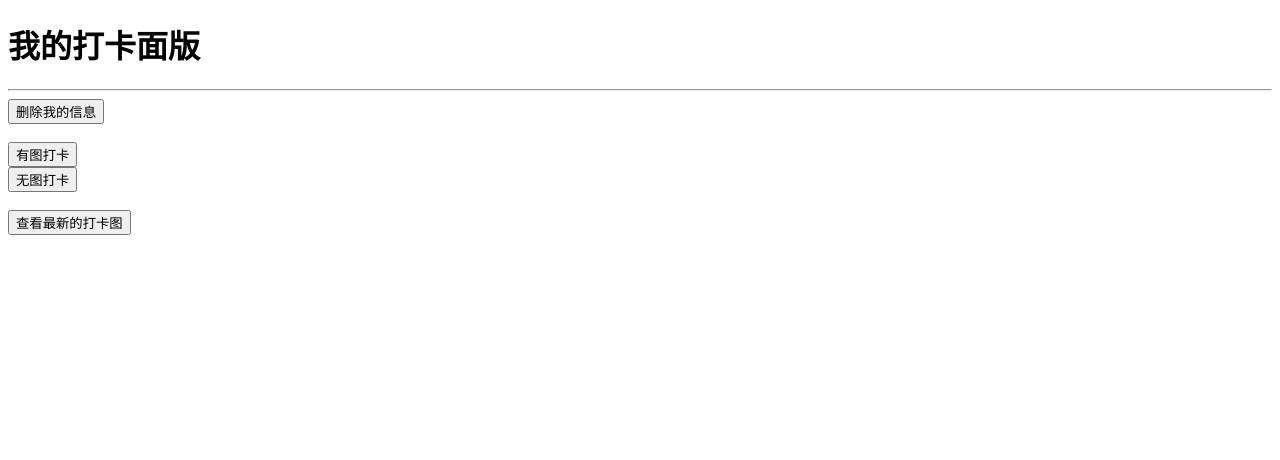
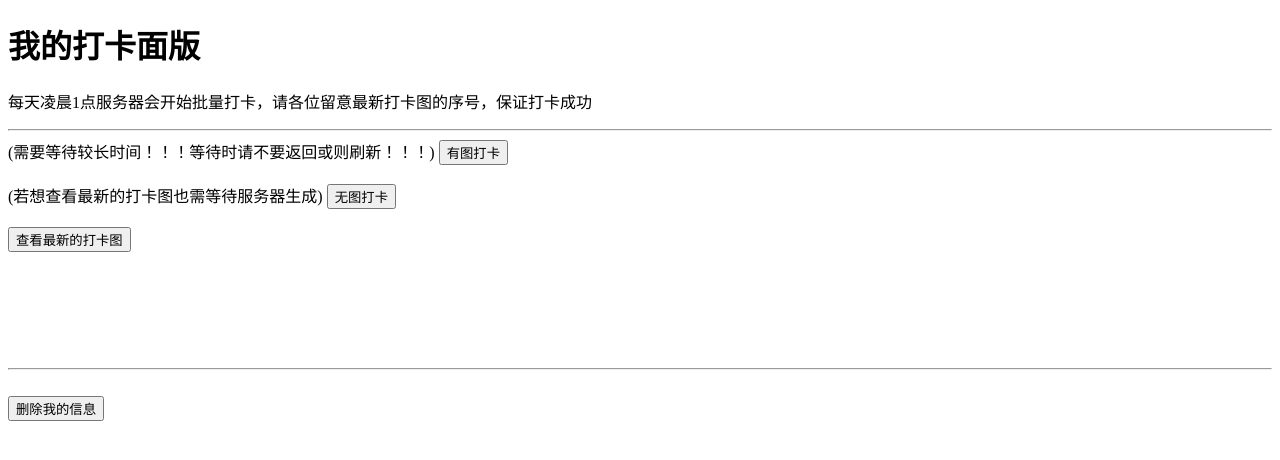
Before and after one commit to yulinfeng000/DaKaLa, a Flask app: template templates/info.html in a window 1280 px wide. Shown: the top 460 px of the page. Run offline with Flask 2, Linux system fonts and the light colour scheme; the template is opened without the code that fills it: most values are stand-ins (such as "Sample title", 1, 10 or a date in 2020); parts of the project's set-up code (start-up, migrations or seed data) failed here and were passed over.

Commit message:
更新app，增加新功能，增加定时任务

```diff
--- a/app.py
+++ b/app.py
@@ -1,24 +1,32 @@
 import time
 
 from flask import Flask, request, render_template, Response
+import pytz
 import userdb
 from daka import dakala
 import threading
 from tornado.wsgi import WSGIContainer
 from tornado.httpserver import HTTPServer
 from tornado.ioloop import IOLoop
+from flask_apscheduler import APScheduler
 
 app = Flask(__name__, static_folder='./static')
+scheduler = APScheduler(app=app)
 http_server = HTTPServer(WSGIContainer(app), xheaders=True)
+
+tz = pytz.timezone('Asia/Shanghai')
 
 
 @app.route('/', methods=['GET'])
 def hello_world():
     cok = request.cookies
     stuid = cok.get("stuid")
-
     if stuid is None:
         return render_template('index.html')
+    elif userdb.db_get_user_by_stuid(stuid) is None:
+        resp = Response(render_template('index.html'))
+        resp.delete_cookie("stuid")
+        return resp
     else:
         return render_template('info.html', stuid=stuid)
 
@@ -89,6 +97,18 @@ def daka(stuid):
     return photo(stuid), 200
 
 
+@scheduler.task(id="cycle_daka", trigger='cron', timezone='Asia/Shanghai', day_of_week='0-6', hour=1)
+def cycle_daka():
+    print("开始执行定时打卡")
+    mylist = userdb.find_all_user()
+    for stu in mylist:
+        print(stu)
+        _t = threading.Thread(target=daka_worker, args=(stu['stuid'],), daemon=True)
+        _t.start()
+    print("打卡完成")
+
+
 if __name__ == '__main__':
     http_server.listen(5000, "0.0.0.0")
+    scheduler.start()
     IOLoop.instance().start()
--- a/daka.py
+++ b/daka.py
@@ -26,7 +26,7 @@ def dakala(student, config):
     # go to login page
     driver.get("http://jszx-jxpt.cuit.edu.cn/Jxgl/Xs/netks/sj.asp")
 
-    time.sleep(1)
+    time.sleep(3)
     # find input element
     username_input = driver.find_element_by_id("txtId")
     password_input = driver.find_element_by_id("txtMM")
--- a/templates/info.html
+++ b/templates/info.html
@@ -5,24 +5,39 @@
     <title>我的打卡面版</title>
 </head>
 <body>
-<h1>我的打卡面版</h1><hr>
+<h1>我的打卡面版</h1>
+<p>每天凌晨1点服务器会开始批量打卡，请各位留意最新打卡图的序号，保证打卡成功</p>
+<hr/>
 
-<form action="/delete" method="post">
-    <input type="hidden" name="stuid" value="{{ stuid }}">
-    <button type="submit">删除我的信息</button>
-</form>
-<br/>
 <form action="/daka/{{ stuid }}">
-    <button type="submit">有图打卡</button>
+    <label for="daka_photo">(需要等待较长时间！！！等待时请不要返回或则刷新！！！)</label>
+    <button id="daka_photo" type="submit">有图打卡</button>
 </form>
 
+<br/>
+
 <form action="/daka/nophoto/{{ stuid }}">
-    <button type="submit">无图打卡</button>
+    <label for="daka_nophoto">(若想查看最新的打卡图也需等待服务器生成)</label>
+    <button id="daka_nophoto" type="submit">无图打卡</button>
 </form>
 <br/>
 <form action="/photo/{{ stuid }}">
     <button type="submit">查看最新的打卡图</button>
 </form>
+<br/>
+<br/>
+<br/>
+<br/>
+<br/>
+<br/>
+
+
+<hr/>
+<br/>
+<form action="/delete" method="post">
+    <input type="hidden" name="stuid" value="{{ stuid }}">
+    <button type="submit">删除我的信息</button>
+</form>
 
 
 </body>
```
Also changed, not shown: 15 other files.
